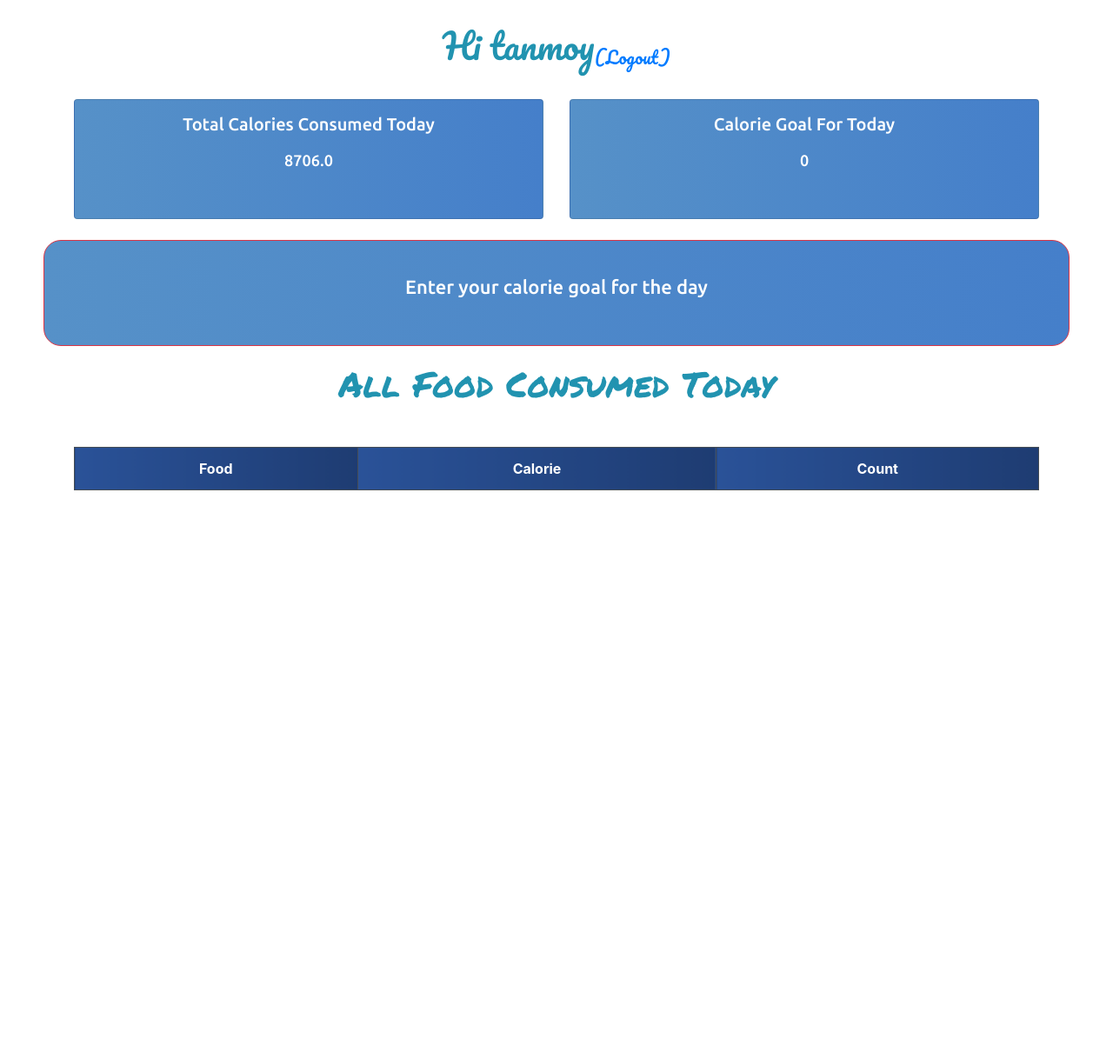
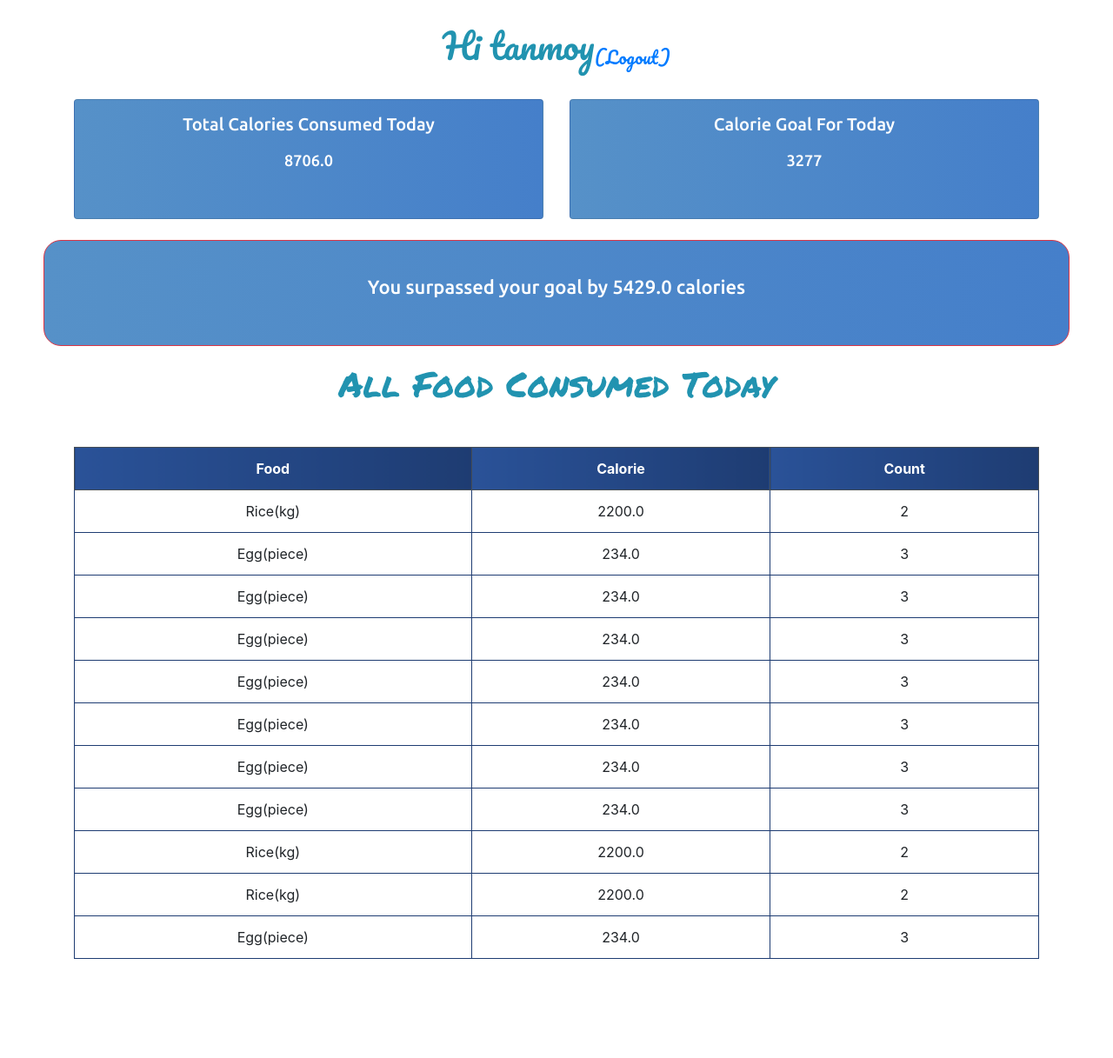
Before and after one commit to Tanmoy-Sarkar/Calorie-Counter-App, a Django app: page / in a window 1280 px wide. Shown: the part 216-1433 px from the top of the page at 87% size. Before the commit the page ends 780 px from the top, so only its background shows below. Run offline with Django 3.2, Linux system fonts and the light colour scheme; a user stored in the database is signed in; data comes from the database, SQL or seed files in the repository; both versions use the stored data as it was after the commit; lists and menus that the app fills with data are empty; some libraries are stand-ins or nearby versions.

Commit message:
changing all food today show bug

```diff
--- a/calories/admin.py
+++ b/calories/admin.py
@@ -1,8 +1,9 @@
 from django.contrib import admin
-from .models import Food,Profile
+from .models import Food,Profile,PostFood
 # Register your models here.
 class ProfileAdmin(admin.ModelAdmin):
     readonly_fields = ('date',)
 
 admin.site.register(Food)
 admin.site.register(Profile)
+admin.site.register(PostFood)
--- a/calories/models.py
+++ b/calories/models.py
@@ -18,13 +18,14 @@
 
 class Profile(models.Model):
 	person_of = models.ForeignKey(User,null=True,on_delete=models.CASCADE)
-	calorie_count = models.FloatField(null=True,blank=True,default=0)
+	calorie_count = models.FloatField(default=0,null=True,blank=True)
 	food_selected = models.ForeignKey(Food,on_delete=models.CASCADE,null=True,blank=True)
 	quantity = models.PositiveIntegerField(default=0)
 	total_calorie = models.FloatField(default=0,null=True)
 	date = models.DateField(auto_now_add = True)
 	calorie_goal = models.PositiveIntegerField(default=0)
-	food_selected_today = []
+	all_food_selected_today = models.ManyToManyField(Food,through='PostFood',related_name='inventory')
+
 
 
 
@@ -33,7 +34,8 @@
 			self.amount = (self.food_selected.calorie/self.food_selected.quantity)
 			self.calorie_count = self.amount*self.quantity
 			self.total_calorie = self.calorie_count + self.total_calorie
-			self.food_selected_today.append([str(self.food_selected.name),str(self.calorie_count),str(self.quantity)])
+			calories = Profile.objects.filter(person_of=self.person_of).last()
+			PostFood.objects.create(profile=calories,food=self.food_selected,calorie_amount=self.calorie_count,amount=self.quantity)
 			self.food_selected = None
 			super(Profile, self).save(*args,**kwargs)
 
@@ -44,3 +46,10 @@
 
 	def __str__(self):
 		return str(self.person_of.username)
+
+
+class PostFood(models.Model):
+    profile = models.ForeignKey(Profile,on_delete=models.CASCADE)
+    food = models.ForeignKey(Food,on_delete=models.CASCADE)
+    calorie_amount = models.FloatField(default=0,null=True,blank=True)
+    amount = models.PositiveIntegerField(default=0)
--- a/calories/signals.py
+++ b/calories/signals.py
@@ -1,6 +1,6 @@
-from django.db.models.signals import post_save,pre_save
+from django.db.models.signals import post_save
 from django.contrib.auth.models import User
-from .models import Profile
+from .models import Profile,PostFood
 def create_profile(sender,instance,created,**kwargs):
 	if created:
 		Profile.objects.create(person_of=instance)
--- a/calories/views.py
+++ b/calories/views.py
@@ -16,35 +16,30 @@
 
 
 	calories = Profile.objects.filter(person_of=request.user).last()
-
 	calorie_goal = calories.calorie_goal
 
 	if date.today() > calories.date:
 		profile=Profile.objects.create(person_of=request.user)
+		profile.save()
 
 	calories = Profile.objects.filter(person_of=request.user).last()
-	print(calories.id)
-	print(calories.date)
 
-
-
-
+	all_food_today=PostFood.objects.filter(profile=calories)
+	for food in PostFood.objects.filter(profile=calories):
+		print(food.food.name)
+		print(food.calorie_amount)
+		print(food.amount)
 	calorie_goal_status = calorie_goal -calories.total_calorie
 	over_calorie = 0
 	if calorie_goal_status < 0 :
 		over_calorie = abs(calorie_goal_status)
 
-
-	food_selected_today = calories.food_selected_today
-
-
 	context = {
 	'total_calorie':calories.total_calorie,
-
 	'calorie_goal':calorie_goal,
 	'calorie_goal_status':calorie_goal_status,
 	'over_calorie' : over_calorie,
-	'food_selected_today':food_selected_today
+	'food_selected_today':all_food_today
 	}
 
 
@@ -106,7 +101,6 @@
 		form = SelectFoodForm(request.user)
 
 	context = {'form':form,'food_items':food_items}
-
 	return render(request, 'select_food.html',context)
 
 def add_food(request):
@@ -124,10 +118,11 @@
 
 	myFilter = FoodFilter(request.GET,queryset=food_items)
 	food_items = myFilter.qs
+	context = {'form':form,'food_items':food_items,'myFilter':myFilter}
+	return render(request,'add_food.html',context)
 
-	context = {'form':form,'food_items':food_items,'myFilter':myFilter}
 
-	return render(request,'add_food.html',context)
+@login_required
 def update_food(request,pk):
 	food_item = Food.objects.get(id=pk)
 	form =  AddFoodForm(instance=food_item)
@@ -139,6 +134,7 @@
 	context = {'form':form}
 	return render(request,'add_food.html',context)
 
+@login_required
 def delete_food(request,pk):
 	food_item = Food.objects.get(id=pk)
 	if request.method == "POST":
@@ -163,15 +159,8 @@
 	else:
 		form = ProfileForm(instance=person)
 
-
 	some_day_last_week = timezone.now().date() -timedelta(days=7)
-
-
 	records=Profile.objects.filter(date__gte=some_day_last_week,date__lt=timezone.now().date(),person_of=request.user)
-
-	print(records[1].calorie_goal)
-
-
 	context = {'form':form,'food_items':food_items,'records':records}
 
 	return render(request, 'profile.html',context)
--- a/templates/home.html
+++ b/templates/home.html
@@ -54,9 +54,9 @@
 
     {% for food in food_selected_today %}
     <tr class="text-center">
-      <td> {{ food.0 }}</td>
-      <td> {{ food.1 }}</td>
-      <td> {{ food.2 }}</td>
+      <td> {{ food.food.name }}</td>
+      <td> {{ food.calorie_amount }}</td>
+      <td> {{ food.amount }}</td>
     </tr>
     {% endfor %}
   </tbody>
@@ -64,7 +64,4 @@
 </div>
 
 
-
-
-
 {% endblock content %}
```
Also changed, not shown: calories/migrations/0001_initial.py, calories/migrations/0002_profile_calorie_goal.py (deleted), calories/migrations/0003_auto_20200917_1205.py (deleted), calories/migrations/0004_auto_20200917_1206.py (deleted), calories/migrations/0005_auto_20200917_1222.py (deleted), calories/migrations/0006_auto_20200917_1351.py (deleted), calories/migrations/0007_auto_20200920_1205.py (deleted), calories/migrations/0008_remove_profile_food_selected_today.py (deleted), calories/migrations/0009_auto_20200921_1251.py (deleted), calories/migrations/0010_auto_20200921_1255.py (deleted), db.sqlite3, 1 other file.
